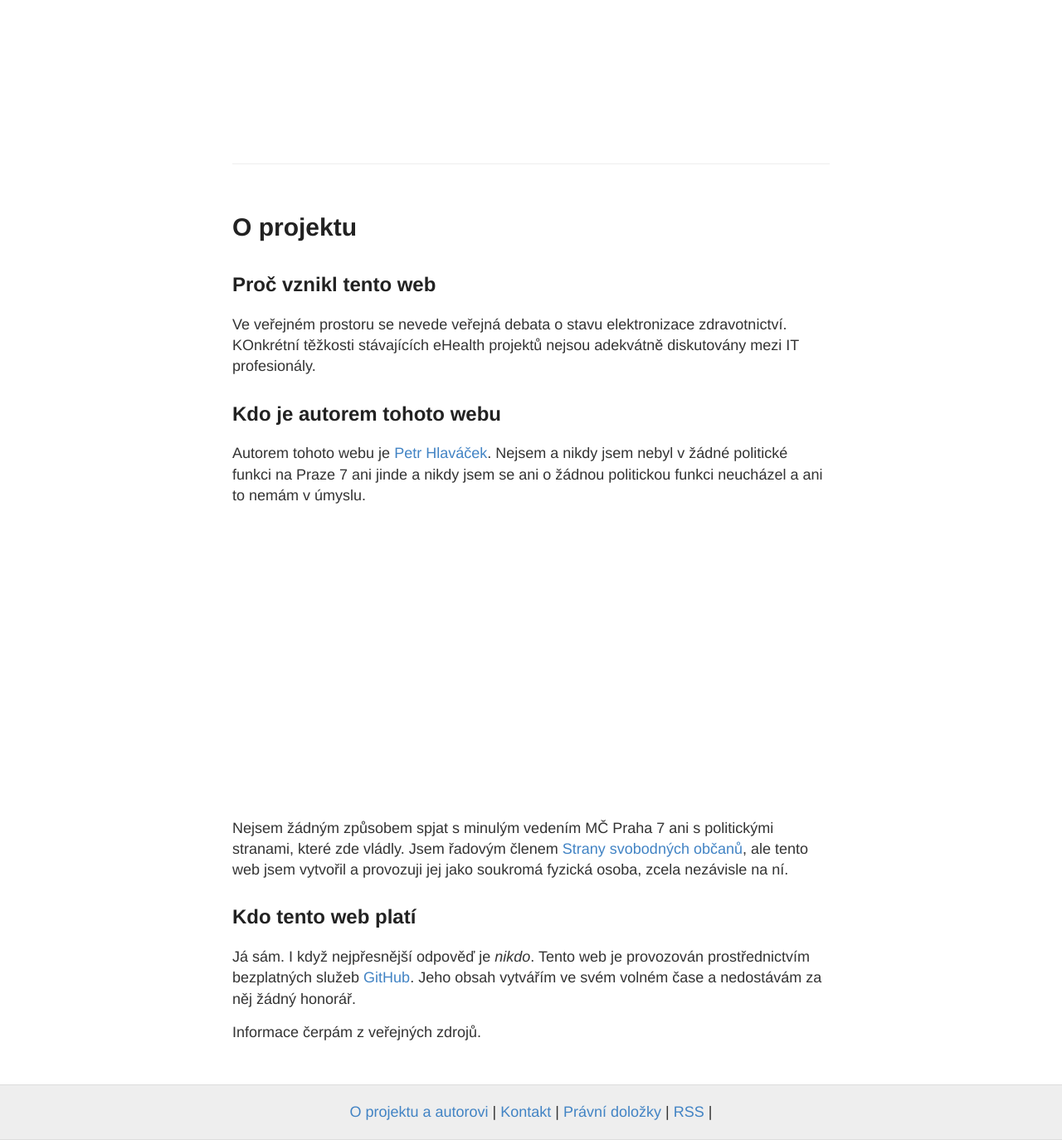
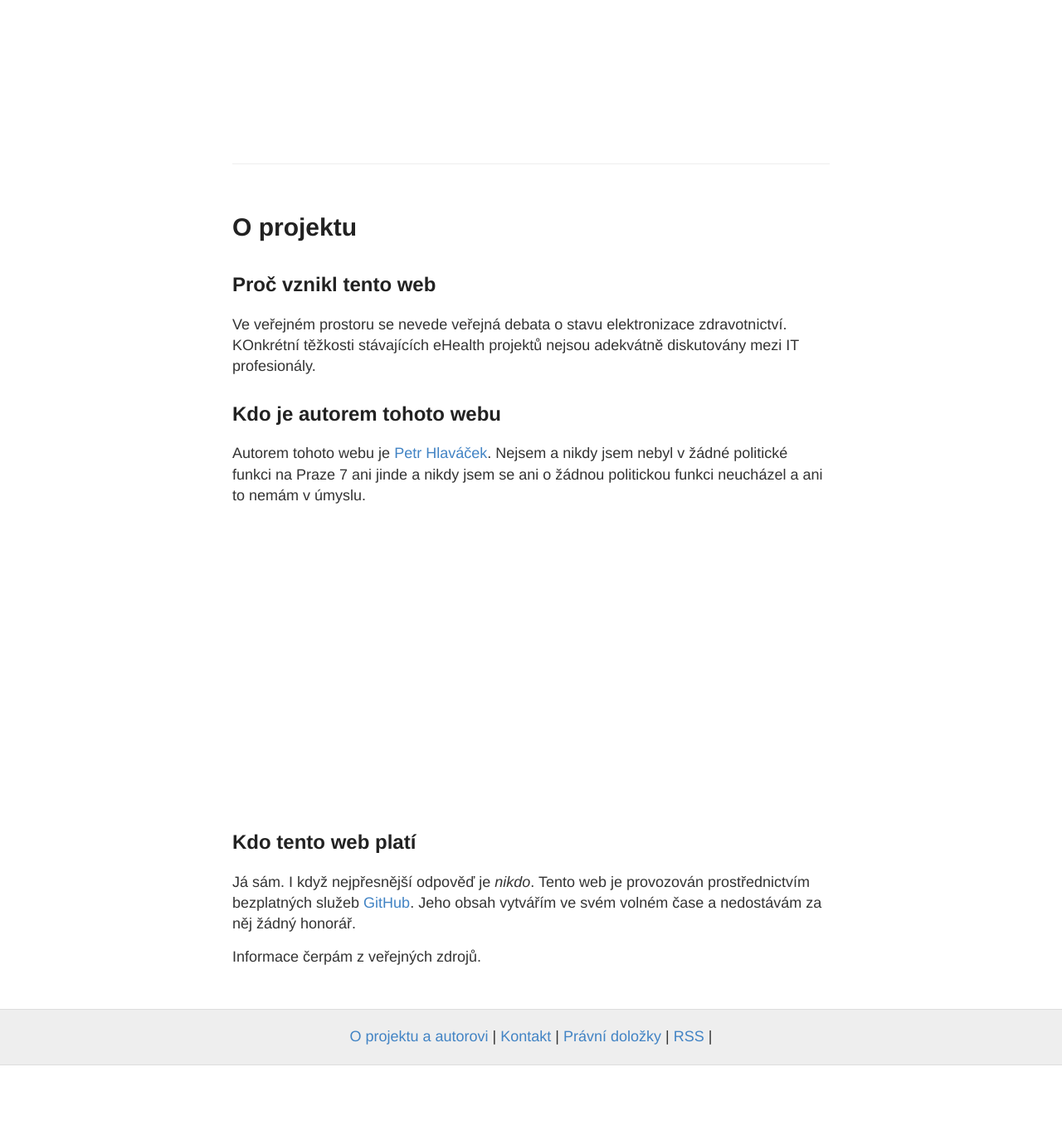
Before and after one commit to phlavacek/ehealthblog, a Jekyll site: the page built from about.md, in a window 1280 px wide. Shown: the whole page at 83% size. Built offline with Jekyll 4.4.1, drawn with Linux system fonts in a browser that asks for light colours; after the commit the page ends 1284 px from its top, so only the background shows below that.

Commit message:
Update about.md

```diff
--- a/about.md
+++ b/about.md
@@ -15,8 +15,6 @@
 
 ![Petr Hlaváček](/images/headman_foto.jpg)
 
-Nejsem žádným způsobem spjat s minulým vedením MČ Praha 7 ani s politickými stranami, které zde vládly. Jsem řadovým členem [Strany svobodných občanů](http://www.svobodni.cz/), ale tento web jsem vytvořil a provozuji jej jako soukromá fyzická osoba, zcela nezávisle na ní.
-
 ## Kdo tento web platí
 
 Já sám. I když nejpřesnější odpověď je *nikdo*. Tento web je provozován prostřednictvím bezplatných služeb [GitHub](https://github.com/). Jeho obsah vytvářím ve svém volném čase a nedostávám za něj žádný honorář.
```
